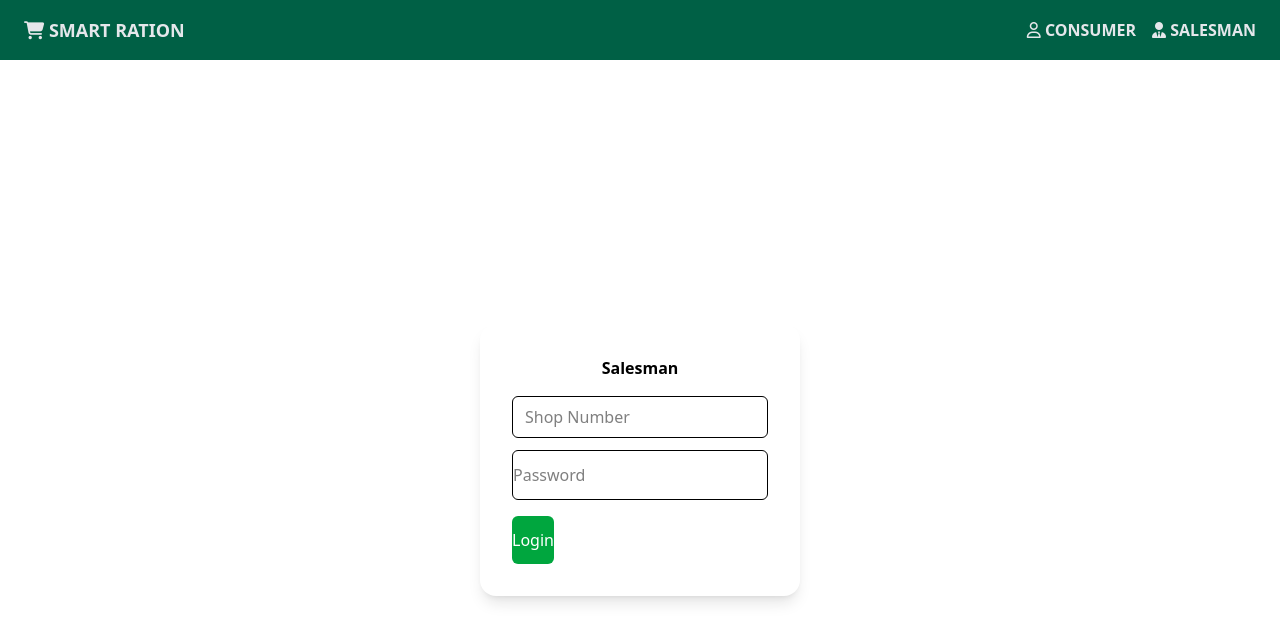
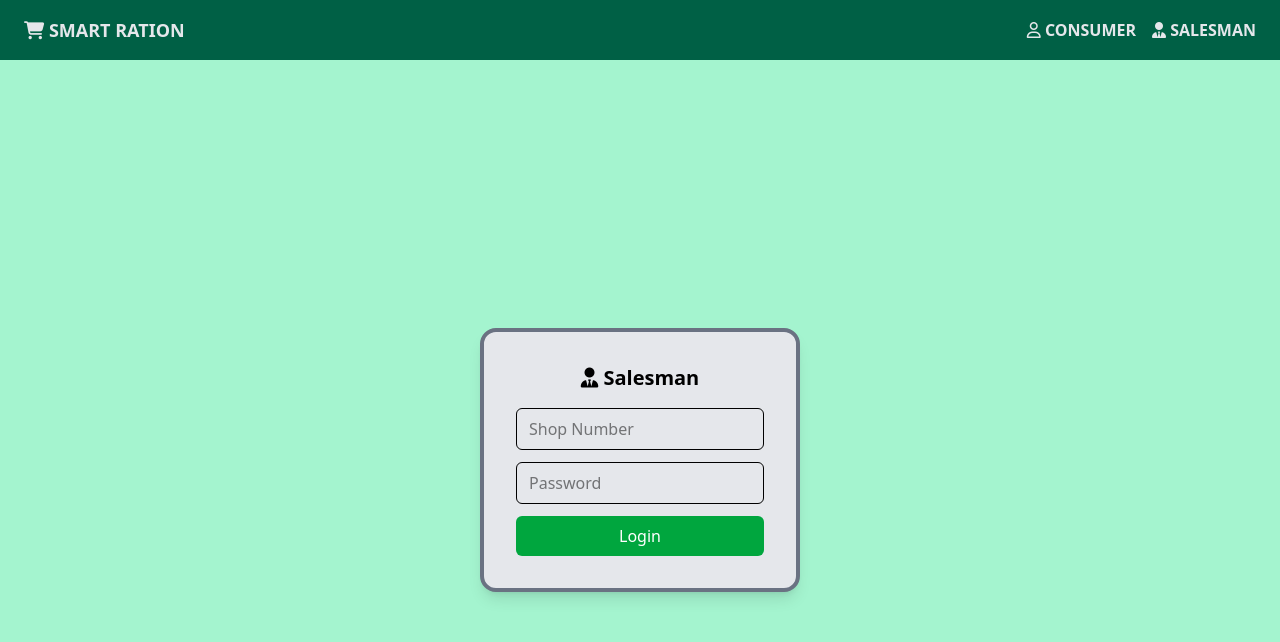
Before and after one commit to mrgowtham120703/smart-ration-system, a React (Vite) app in the folder client/smart-ration-system/: page /salesman in a window 1280 px wide. Shown: the top 642 px of the page. Built offline with nearby package versions, Linux system fonts and the light colour scheme.

Commit message:
client/.env added

```diff
--- a/client/smart-ration-system/src/pages/AcknowledgementPage.jsx
+++ b/client/smart-ration-system/src/pages/AcknowledgementPage.jsx
@@ -11,8 +11,8 @@ const AcknowledgementPage = () => {
   }, []);
 
   return (
-    <div className="flex flex-col items-center justify-center min-h-screen bg-gray-100">
-      <div className="bg-white rounded-2xl shadow-md p-8 w-80 text-center">
+    <div className="flex flex-col items-center justify-center min-h-screen bg-emerald-200">
+      <div className="bg-gray-100 border-4 border-gray-500 rounded-2xl shadow-md p-8 w-80 text-center">
         <h2 className="text-2xl font-semibold mb-4">Acknowledgement</h2>
         <p className="text-2xl font-semibold mb-4">Your Payment / Order is Confirmed</p>
         <p className="font-bold text-blue-700">ID: {ackId}</p>
--- a/client/smart-ration-system/src/pages/LoginConsumer.jsx
+++ b/client/smart-ration-system/src/pages/LoginConsumer.jsx
@@ -16,9 +16,9 @@ const LoginConsumer = () => {
    };
 
   return (
-    <div className='flex flex-col items-center justify-center min-h-screen'>
-      <div className='bg-white shadow-lg rounded-2xl p-8 w-80'>
-        <h2 className='text-xl font-semibold mb-4 text-center'>Consumer Login</h2>
+    <div className='flex flex-col items-center justify-center min-h-screen bg-emerald-200'>
+      <div className='bg-gray-200 border-4 border-gray-500 shadow-lg rounded-2xl p-8 w-100 h-55'>
+        <h2 className='text-xl font-semibold mb-4 text-center'><i class="fa-solid fa-user"></i> Consumer Login</h2>
         <input
         type='text'
         value={cardNumber}
--- a/client/smart-ration-system/src/pages/LoginSalesman.jsx
+++ b/client/smart-ration-system/src/pages/LoginSalesman.jsx
@@ -16,9 +16,9 @@ const LoginSalesman = () => {
     };
 
     return (
-        <div className="flex items-center justify-center min-h-screen">
-            <div className="bg-white shadow-lg rounded-2xl p-8 w-80">
-                <h2 className="text=xl font-semibold mb-4 text-center">Salesman</h2>
+        <div className="bg-emerald-200 flex items-center justify-center min-h-screen">
+            <div className="bg-gray-200 border-4 border-gray-500 shadow-lg rounded-2xl p-8 w-80">
+                <h2 className="text-xl font-semibold mb-4 text-center"><i className="fa-solid fa-user-tie"></i> Salesman</h2>
                 <input
                     type="text"
                     placeholder="Shop Number"
@@ -29,13 +29,13 @@ const LoginSalesman = () => {
                 <input
                     type="password"
                     placeholder="Password"
-                    className="border rounded-md py-3 w-full mb-4"
+                    className="border rounded-md px-3 py-2 w-full mb-3"
                     value={password}
                     onChange={(e) => setPassword(e.target.value)}
                 />
                 <button
                     onClick={handleLogin}
-                    className="bg-green-600 text-white w-fill py-3 rounded-md hover:bg-green-700"
+                    className="bg-green-600 text-white w-full py-2 rounded-md hover:bg-green-700"
                 >Login
                 </button>
             </div>
--- a/client/smart-ration-system/src/pages/PaymentPage.jsx
+++ b/client/smart-ration-system/src/pages/PaymentPage.jsx
@@ -23,8 +23,8 @@ const PaymentPage = () => {
   };
 
   return (
-    <div className="flex flex-col items-center justify-center min-h-screen bg-gray-50">
-      <div className="bg-white shadow-lg rounded-2xl p-8 w-80">
+    <div className="flex flex-col items-center justify-center min-h-screen bg-emerald-200">
+      <div className="bg-gray-100 shadow-lg rounded-2xl p-8 w-100">
         <h2 className="text-xl font-semibold mb-4 text-center">Make Payment</h2>
         <select
           id="paymentMethod"
@@ -33,7 +33,7 @@ const PaymentPage = () => {
           className="border rounded-md w-full p-2 mb-4"
         >
           <option value=''>Select Payment Method</option>
-          <option value='online'>Pay Online</option>
+          <option value='online'> Pay Online</option>
           <option value='offline'> Pay Offline</option>
         </select>
 
--- a/client/smart-ration-system/src/pages/SalesmanDashboard.jsx
+++ b/client/smart-ration-system/src/pages/SalesmanDashboard.jsx
@@ -6,19 +6,21 @@ const SalesmanDashboard = () => {
   useEffect(() => {
     const mockOrders = [
       { id: 1, name: 'Ration Card #1234', items: 'Rice 5kg, sugar 2kg', status: 'Pending' },
-      { id: 1, name: 'Ration Card #5678', items: 'Oil 1L', status: 'Completed' }
+      { id: 2, name: 'Ration Card #5678', items: 'Oil 1L', status: 'Completed' },
+      { id: 2, name: 'Ration Card #5678', items: 'Oil 1L', status: 'Completed' },
     ];
     setOrders(mockOrders);
   }, []);
 
   return (
-    <div className='min-h-screen bg-gray-50 flex flex-col items-center py-10'>
-      <h2 className='text-2xl font-semibold mb-6'>Salesman Dashboard</h2>
+    <div className='min-h-screen bg-emerald-200 flex flex-col items-center py-10'>
+      <h2 className='text-2xl font-semibold mb-6'><i class="fa-solid fa-table-columns"></i> Salesman Dashboard</h2>
       <div className='w-96 space-y-3'>
         {orders.map((o) => (
           <div
-            key={o.id} className='bg-white shadow p-4 rounded-xl flex justify-between'>
+            key={o.id} className='bg-gray-100 border-4 border-gray-500 shadow p-4 rounded-xl flex justify-between'>
             <div>
+              <i className="fa-solid fa-id-card"></i>
               <p className='font-semibold'>{o.name}</p>
               <p className='text-sm text-gray-500'>{o.items}</p>
             </div>
--- a/client/smart-ration-system/src/utils/api.js
+++ b/client/smart-ration-system/src/utils/api.js
@@ -1,7 +1,7 @@
 import axios from "axios";
 
 const API = axios.create({
-    baseURL: 'http://localhost:5000/api',
+    baseURL: process.env.VITE_BASE_URL,
 });
 
 export default API;
```
